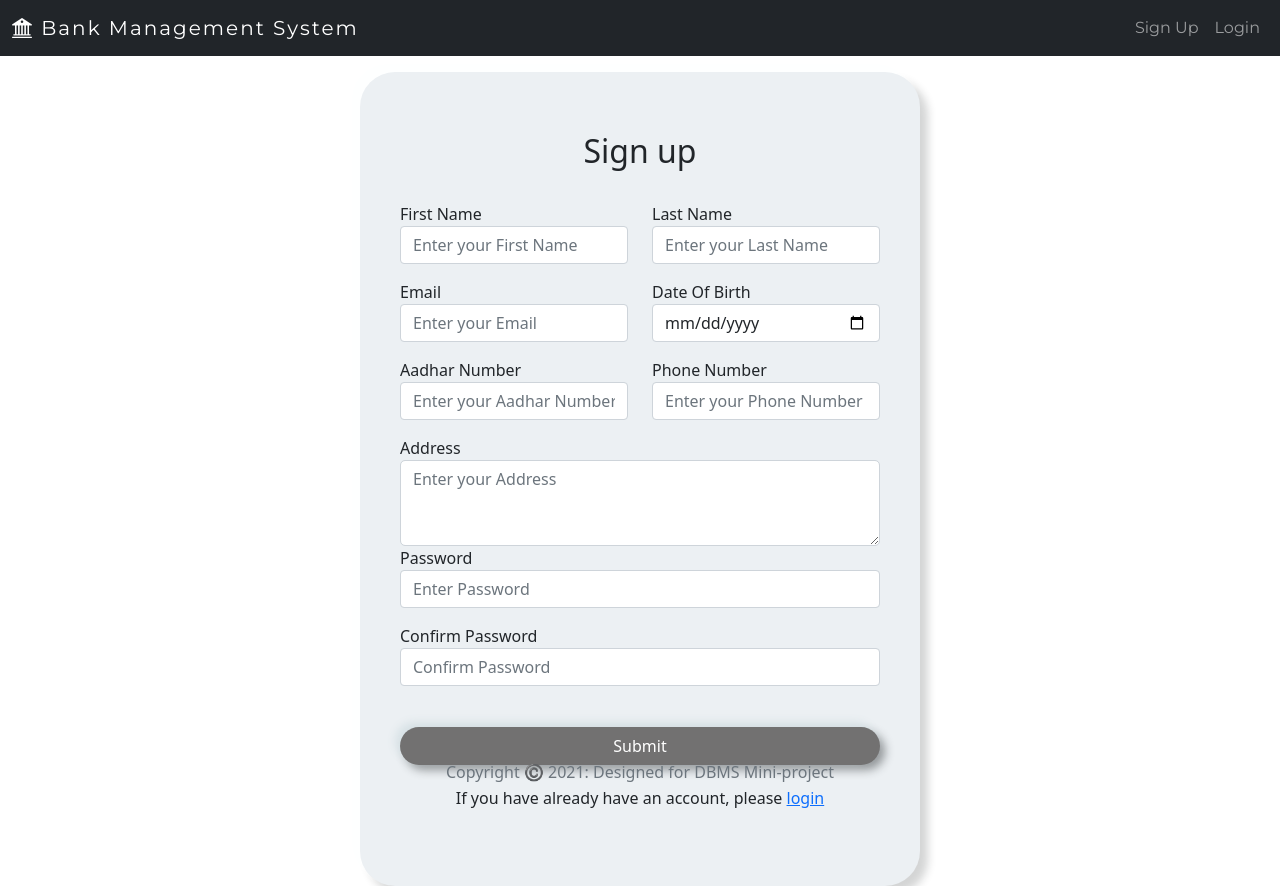
After one commit to Manthan-Kuber/BMS, a Node project: template routes/templates/signup.html in a window 1280 px wide. The commit adds this page. Run offline with Node 20 templates, Linux system fonts and the light colour scheme; the template is opened without the code that fills it, so the values that code supplies are empty.

Commit message:
Added forms

```diff
--- a/public/static/css/style.css
+++ b/routes/css/style.css
@@ -256,3 +256,9 @@
     align-items: center;
     font-size: large;
   }
+
+  /* Form css */
+
+  #address {
+    border-radius: 5px;
+  }
--- /dev/null
+++ b/routes/templates/signup.html
@@ -0,0 +1,129 @@
+<!doctype html>
+<html lang="en">
+
+<head>
+    <!-- Required meta tags -->
+    <meta charset="utf-8">
+    <meta name="viewport" content="width=device-width, initial-scale=1">
+
+    <!-- Bootstrap CSS -->
+    <link href="https://cdn.jsdelivr.net/npm/bootstrap@5.1.1/dist/css/bootstrap.min.css" rel="stylesheet"
+        integrity="sha384-F3w7mX95PdgyTmZZMECAngseQB83DfGTowi0iMjiWaeVhAn4FJkqJByhZMI3AhiU" crossorigin="anonymous">
+    <link rel="stylesheet" href="https://cdn.jsdelivr.net/npm/bootstrap-icons@1.5.0/font/bootstrap-icons.css">
+
+    <!-- Static css -->
+    <link rel="stylesheet" href="../css/style.css">
+
+    <!-- Static js -->
+    <!-- <script src="../static/js/test.js"></script> -->
+
+    <title>BMS -
+        SignUp
+    </title>
+    <nav class="navbar navbar-expand-lg navbar-dark bg-dark">
+        <div class="container-fluid">
+            <a class="navbar-brand" href="/"><em class="bi bi-bank2"></em> Bank Management System</a>
+
+            <!-- <button class="navbar-toggler" type="button" data-bs-toggle="collapse" data-bs-target="#navbarNav"
+        aria-controls="navbarNav" aria-expanded="false" aria-label="Toggle navigation">
+        <span class="navbar-toggler-icon">ej,huilehlk</span>
+      </button> -->
+
+            <div class="collapse navbar-collapse " id="navbarNav">
+                <!-- <ul class="navbar-nav ms-auto">
+          <li class="nav-item ">
+            <a class="nav-link" href="#">Welcome, {{current_user.first_name}} {{ current_user.last_name }}</a>
+          </li>
+          <li class="nav-item">
+            <a class="nav-link" href="/logout">Logout</a>
+          </li>
+        </ul> -->
+
+                <ul class="navbar-nav ms-auto">
+                    <li class="nav-item ">
+                        <a class="nav-link" href="/signup">Sign Up</a>
+                    </li>
+                    <li class="nav-item">
+                        <a class="nav-link" href="/login">Login</a>
+                    </li>
+                </ul>
+
+            </div>
+        </div>
+    </nav>
+</head>
+
+<body>
+    <script src="https://cdn.jsdelivr.net/npm/bootstrap@5.1.1/dist/js/bootstrap.bundle.min.js"
+        integrity="sha384-/bQdsTh/da6pkI1MST/rWKFNjaCP5gBSY4sEBT38Q/9RBh9AH40zEOg7Hlq2THRZ" crossorigin="anonymous">
+        </script>
+
+
+
+
+    <!-- Footer -->
+    <footer class="text-center text-white fixed-bottom md-10">
+        <div class="footer-div">
+            <p class="text-muted">Copyright ©️ 2021: Designed for DBMS Mini-project</p>
+        </div>
+    </footer>
+
+
+
+
+</body>
+
+</html>
+<div class="container" id="signup-form">
+    <!-- Backend Part form action -->
+    <form action="#" method="" id="signup-form">
+        <h2>Sign up</h2>
+        <br />
+        <div class="form-group">
+            <div class='row'>
+                <div class='mb-3 col-md-6'>
+                    <label for='firstName'>First Name</label>
+                    <input type="text" id="firstName" name='firstName' class="form-control" placeholder="Enter your First Name" />
+                </div>
+                <div class='mb-3 col-md-6'>
+                    <label for='lastName'>Last Name</label>
+                    <input type="text" id="lastName" name='lastName' class="form-control" placeholder="Enter your Last Name" />
+                </div>
+                <div class="mb-3 col-md-6">
+                    <label for="email">Email</label>
+                    <input type="text" id="email" name='email' class="form-control" placeholder="Enter your Email" />
+                </div>
+                <div class="mb-3 col-md-6">
+                    <label for="dob">Date Of Birth</label>
+                    <input type='date' id="dob" name='dob' class="form-control" />
+                </div>
+                <div class="mb-3 col-md-6">
+                    <label for="aadharNumber">Aadhar Number</label>
+                    <input type='text' id="aadharNumber" name='aadharNumber' class="form-control" placeholder="Enter your Aadhar Number" />
+                </div>
+                <div class="mb-3 col-md-6">
+                    <label for="phoneNumber">Phone Number</label>
+                    <input type='text' id="phoneNumber" name='phoneNumber' class="form-control" placeholder="Enter your Phone Number" />
+                </div>
+            </div>
+        </div>
+        <div class="form-group">
+            <div class="col-lg-12">
+                <label>Address</label>
+                <textarea id="address" name="address" class="form-control" rows="3" placeholder="Enter your Address"></textarea>
+            </div>
+        </div>
+        <div class="form-group">
+            <div class='mb-3'>
+                <label for='password'>Password</label>
+                <input type='password' id='password' name='password' class="form-control" placeholder="Enter Password" />
+            </div>
+            <div class='mb-3'>
+                <label for='confirmPassword'>Confirm Password</label>
+                <input type='password' id='confirmPassword' name='confirmPassword' class="form-control" placeholder="Confirm Password"/>
+            </div>
+        </div>
+        <button type='button' class='btn btn-primary'>Submit</button>
+        <p class='text-center mt-3'>If you have already have an account, please <a href=#>login</a></p>
+    </form>
+</div>
```
Also changed, not shown: public/templates/dashboard.html (deleted, +0 -7 lines), routes/templates/dashboard.html (renamed from public/templates/signup.html, +1 -6 lines), routes/templates/login.html (renamed from public/templates/login.html, +25 -25 lines), routes/templates/base.html (renamed from public/templates/base.html).
